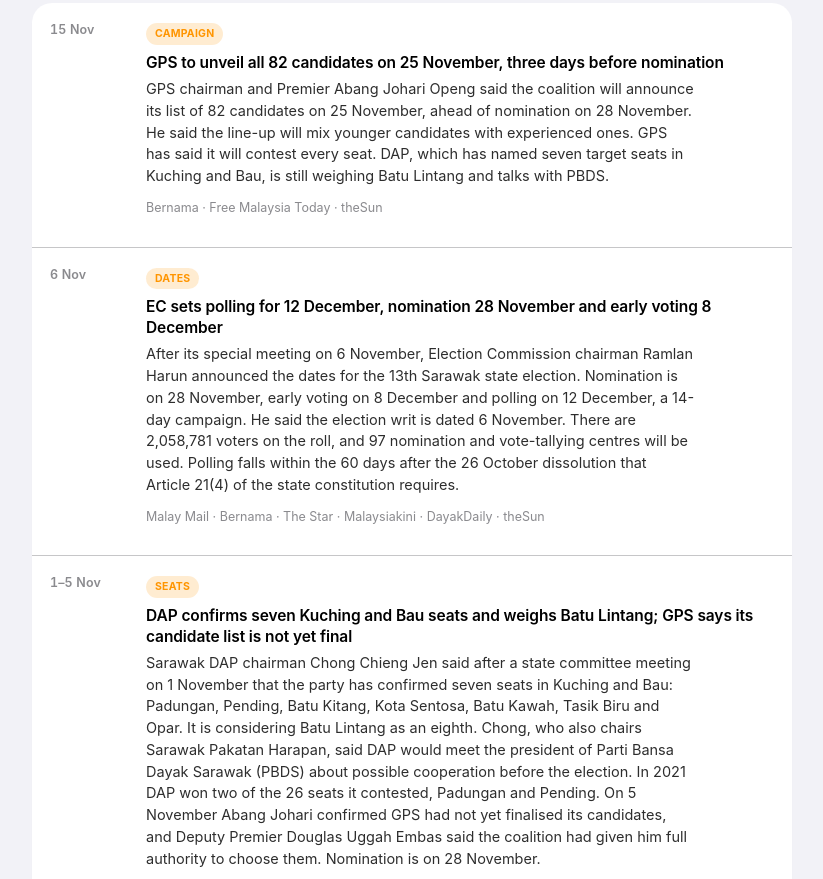
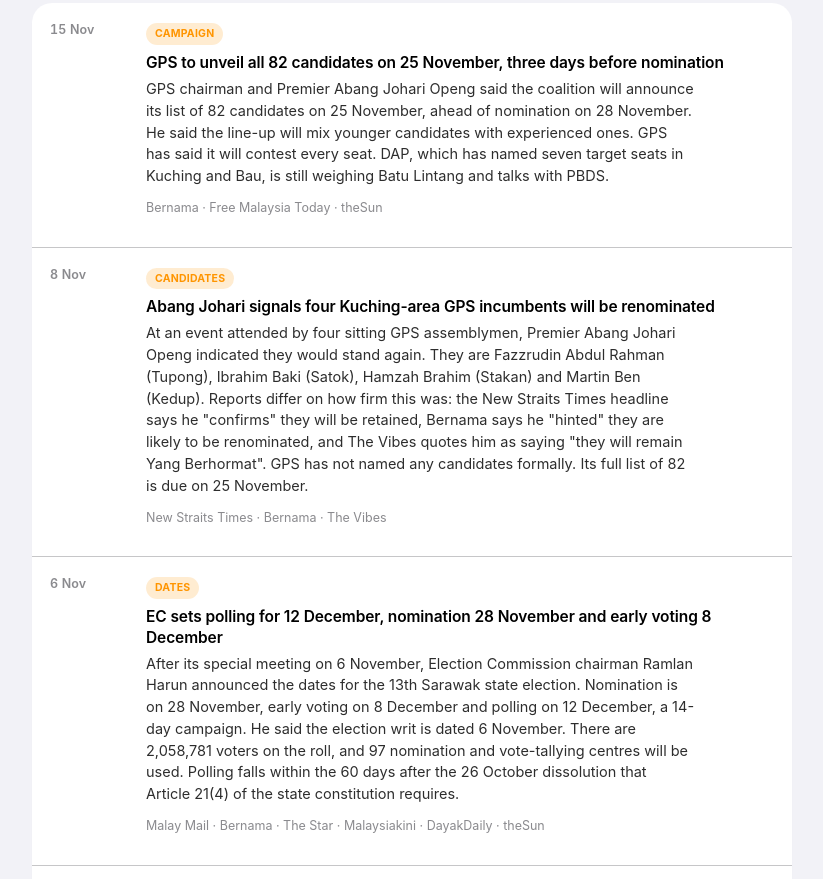
Before and after one commit to yifeng22100/malaysia-election-sentiment, a plain HTML site: page sarawak.html in a window 1280 px wide. Shown: the part 2775-3654 px from the top of the page, without its empty margins (108-931 px from the left). Drawn offline with Linux system fonts and the light colour scheme.

Commit message:
Daily update (second run 17 Nov): Sarawak: Abang Johari signals four Kuching-area GPS incumbents (Tupong, Satok, Stakan, Kedup) will be renominated (8 Nov; NST 'confirms' vs Bernama 'hints'; formal list still due 25 Nov), log entry and sources added; Melaka Exco still not named; no new national polling; Tier 1 refresh dates already 17 Nov
Co-Authored-By: Claude Opus 5.5 <noreply@anthropic.com>

```diff
--- a/sarawak.html
+++ b/sarawak.html
@@ -145,6 +145,16 @@
           <p class="log-headline">GPS to unveil all 82 candidates on 25 November, three days before nomination</p>
           <p class="log-body">GPS chairman and Premier Abang Johari Openg said the coalition will announce its list of 82 candidates on 25 November, ahead of nomination on 28 November. He said the line-up will mix younger candidates with experienced ones. GPS has said it will contest every seat. DAP, which has named seven target seats in Kuching and Bau, is still weighing Batu Lintang and talks with PBDS.</p>
           <p class="log-source">Bernama · Free Malaysia Today · theSun</p>
+        </div>
+      </div>
+
+      <div class="log-entry">
+        <div class="log-date">8 Nov</div>
+        <div>
+          <span class="log-tag tag-campaign">Candidates</span>
+          <p class="log-headline">Abang Johari signals four Kuching-area GPS incumbents will be renominated</p>
+          <p class="log-body">At an event attended by four sitting GPS assemblymen, Premier Abang Johari Openg indicated they would stand again. They are Fazzrudin Abdul Rahman (Tupong), Ibrahim Baki (Satok), Hamzah Brahim (Stakan) and Martin Ben (Kedup). Reports differ on how firm this was: the New Straits Times headline says he "confirms" they will be retained, Bernama says he "hinted" they are likely to be renominated, and The Vibes quotes him as saying "they will remain Yang Berhormat". GPS has not named any candidates formally. Its full list of 82 is due on 25 November.</p>
+          <p class="log-source">New Straits Times · Bernama · The Vibes</p>
         </div>
       </div>
 
@@ -345,6 +355,9 @@
       <li><a href="https://www.bernama.com/en/politics/news.php?id=2634648" target="_blank" rel="noopener">Bernama — GPS to announce list of 82 candidates on Nov 25: Abang Johari</a></li>
       <li><a href="https://www.freemalaysiatoday.com/category/nation/2026/11/15/gps-to-announce-candidates-for-sarawak-polls-on-nov-25-says-abang-jo" target="_blank" rel="noopener">Free Malaysia Today — GPS to announce candidates for Sarawak polls on Nov 25, says Abang Jo</a></li>
       <li><a href="https://thesun.my/news/malaysia-news/gps-to-announce-candidates-for-all-82-sarawak-seats-on-nov-25/" target="_blank" rel="noopener">theSun — GPS to announce candidates for all 82 Sarawak seats on Nov 25</a></li>
+      <li><a href="https://www.nst.com.my/amp/news/regional/2026/11/1573180/updated-sarawak-election-abang-johari-confirms-four-incumbents-will" target="_blank" rel="noopener">New Straits Times — Sarawak election: Abang Johari confirms four incumbents will be retained</a></li>
+      <li><a href="https://bernama.com/en/politics/news.php?id=2631630" target="_blank" rel="noopener">Bernama — Abang Johari hints four GPS incumbents likely to be renominated</a></li>
+      <li><a href="https://www.thevibes.com/articles/news/129307/abang-johari-hints-four-incumbents-will-be-retained-for-sarawak-polls" target="_blank" rel="noopener">The Vibes — Abang Johari hints four incumbents will be retained for Sarawak polls</a></li>
       <li><a href="https://www.malaymail.com/news/malaysia/2026/11/02/dap-confirms-seven-seats-for-sarawak-polls-mulls-batu-lintang-as-eighth/241643" target="_blank" rel="noopener">Malay Mail — DAP confirms seven seats for Sarawak polls, mulls Batu Lintang as eighth</a></li>
       <li><a href="https://www.thevibes.com/articles/news/129075/dap-presses-ahead-with-sarawak-election-preparations" target="_blank" rel="noopener">The Vibes — DAP presses ahead with Sarawak election preparations</a></li>
       <li><a href="https://www.bernama.com/en/region/news.php?id=2630521" target="_blank" rel="noopener">Bernama — GPS yet to finalise candidate list for Sarawak polls</a></li>
```
